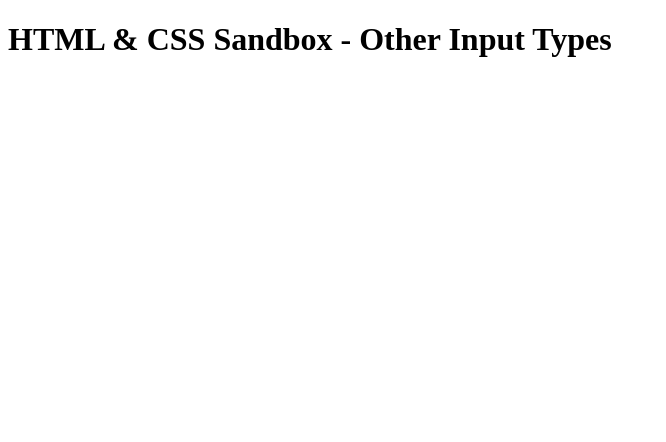
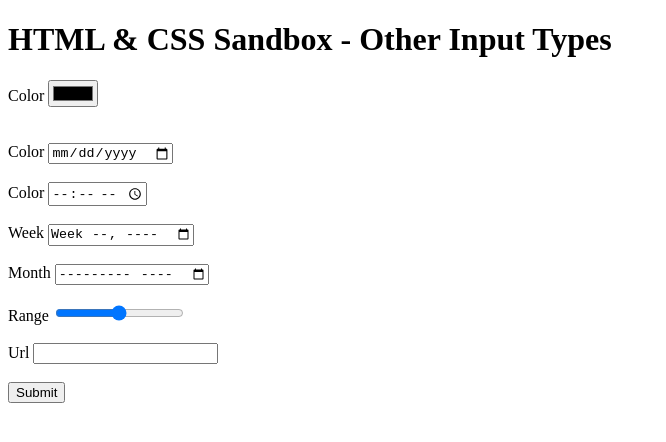
Before and after one commit to Tasnuva12/HTML-and-CSS, a plain HTML site: page 02-forms-and-inputs/05-other-input-types/index.html in a window 1280 px wide. Shown: the whole page, without its empty margins (0-666 px from the left). Drawn offline with Linux system fonts and the light colour scheme.

Commit message:
checkboxe and radio, input types

```diff
--- a/02-forms-and-inputs/05-other-input-types/index.html
+++ b/02-forms-and-inputs/05-other-input-types/index.html
@@ -7,5 +7,48 @@
   </head>
   <body>
     <h1>HTML & CSS Sandbox - Other Input Types</h1>
+    <form>
+      <div>
+        <label for="color" name="color"> Color </label>
+        <input type="color" name="color" id="color" />
+      </div>
+
+      <br />
+      <br />
+      <div>
+        <label for="date"> Color </label>
+        <input type="date" name="date" id="date" />
+      </div>
+      <br />
+      <div>
+        <label for="time"> Color </label>
+        <input type="time" name="time" id="time" />
+      </div>
+      <br />
+      <div>
+        <label for="week"> Week </label>
+        <input type="week" name="week" id="week" />
+      </div>
+      <br />
+      <div>
+        <label for="month"> Month </label>
+        <input type="month" name="month" id="month" />
+      </div>
+      <br />
+      <div>
+        <label for="range"> Range </label>
+        <input type="range" name="range" id="range" min="0" max="100"  step="5"/>
+      </div>
+      <br />
+
+      <div>
+        <label for="url"> Url</label>
+        <input type="url" name="url" id="url" />
+      </div>
+      <br/>
+      <input type="submit" value="Submit" />
+
+
+    </form>
   </body>
 </html>
```
Also changed, not shown: 02-forms-and-inputs/04-checkboxes-and-radio/index.html (+33 -1 lines).
